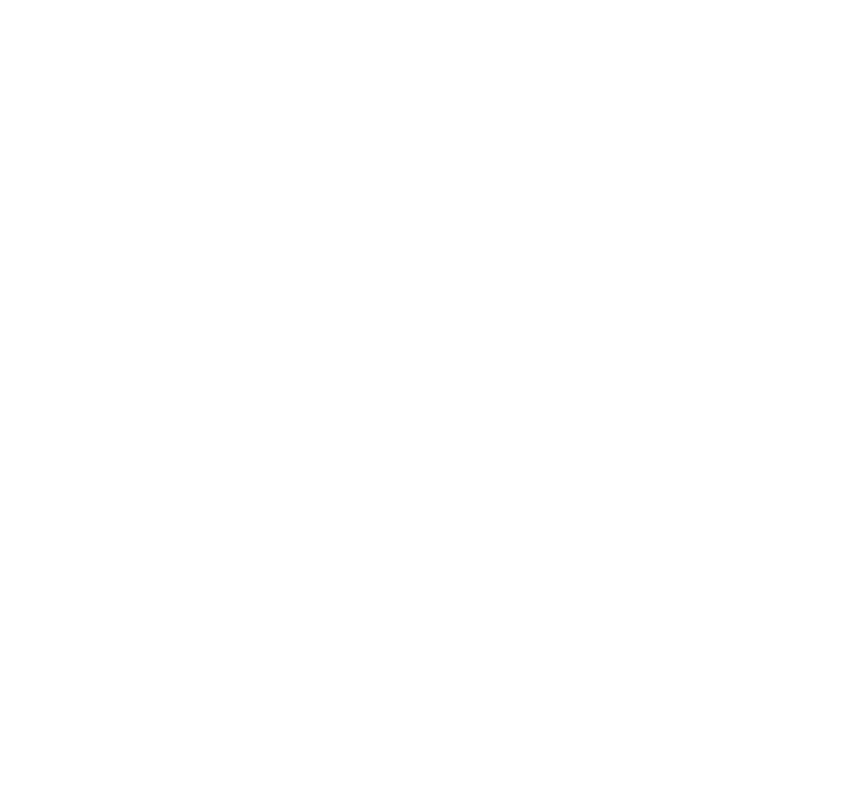
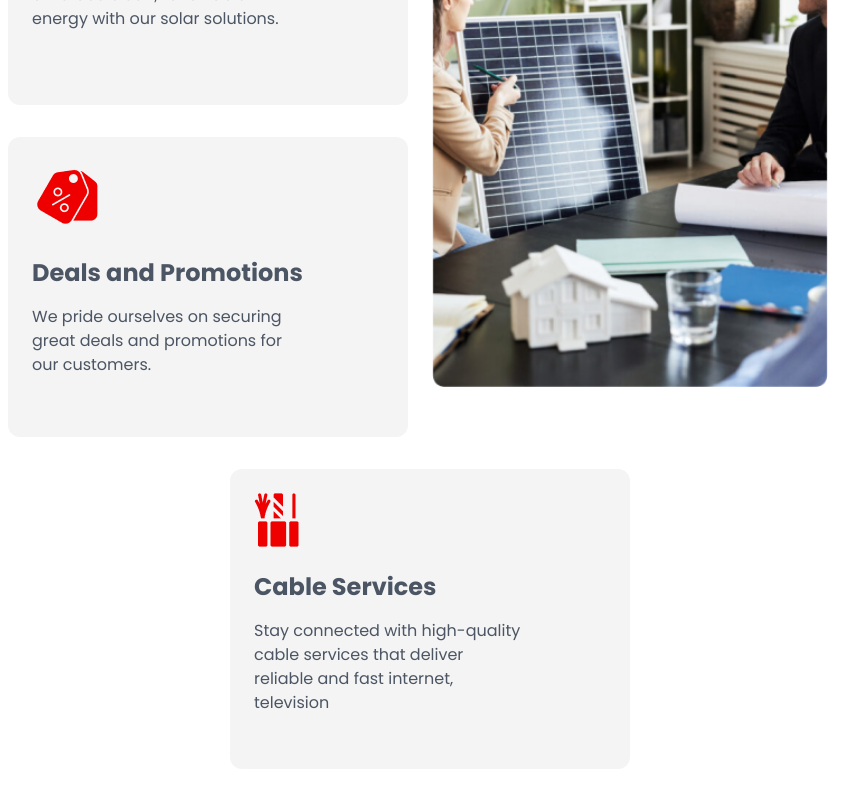
Before and after one commit to SudiptaAnirban92/solar-app-react, a React (Vite) app: page / in a window 1280 px wide. Shown: the part 4740-5540 px from the top of the page, without its empty margins (210-1069 px from the left). Before the commit the page ends 5109 px from the top, so only its background shows below. Built offline with nearby package versions, Linux system fonts and the light colour scheme.

Commit message:
services

```diff
--- a/package.json
+++ b/package.json
@@ -10,6 +10,7 @@
     "preview": "vite preview"
   },
   "dependencies": {
+    "framer-motion": "^11.2.10",
     "react": "^18.2.0",
     "react-dom": "^18.2.0",
     "react-icons": "^5.2.1"
--- a/src/App.jsx
+++ b/src/App.jsx
@@ -1,3 +1,4 @@
+import { MdOpacity } from "react-icons/md";
 import {
   Navbar,
   Contact,
--- a/src/components/Card3.jsx
+++ b/src/components/Card3.jsx
@@ -1,19 +1,36 @@
-import React from "react";
-import { service1 } from "../assets";
+import { services1, services2 } from "../constants";
+import { service } from "../assets";
 
 const Card3 = () => {
   return (
-    <div className="flex flex-wrap flex-col lg:flex-row">
-      {/* <div className="flex flex-col flex-wrap">
-        <div>
-
-        <img src={service1} alt="" />
-        <h3>Solar Solutions</h3>
-        <p>Harness the power of the sun and embrace clean, renewable energy with our solar solutions.</p>
-        </div>
+    <div className="flex items-center justify-center flex-wrap mx-auto">
+      <div className="flex flex-wrap flex-col text-gray-600 mb-8 gap-8">
+        {services1.map((service, index) => (
+          <div
+            key={index}
+            className="w-[320px] sm:w-[400px] h-[300px] p-6 rounded-xl bg-[#F4F4F4]"
+          >
+            <img src={service.icon} alt="service image" className="mb-6" />
+            <h3 className="text-2xl font-bold mb-4">{service.title}</h3>
+            <p className="mr-20">{service.text}</p>
+          </div>
+        ))}
       </div>
-      <div></div>
-      <div></div> */}
+      <div className="m-6">
+        <img src={service} alt="service image" className="sm:h-[500px] object-cover"/>
+      </div>
+      <div className="flex flex-wrap flex-col text-gray-600 mb-8 gap-8">
+        {services2.map((service, index) => (
+          <div
+            key={index}
+            className="w-[320px] sm:w-[400px] h-[300px] p-6 rounded-xl bg-[#F4F4F4]"
+          >
+            <img src={service.icon} alt="service image" className="mb-6" />
+            <h3 className="text-2xl font-bold mb-4">{service.title}</h3>
+            <p className="mr-20">{service.text}</p>
+          </div>
+        ))}
+      </div>
     </div>
   );
 };
--- a/src/components/Contact.jsx
+++ b/src/components/Contact.jsx
@@ -16,7 +16,7 @@
             and more affordable for you.
           </p>
           <div>
-            <button className="my-2 py-3 px-6 rounded-full mr-4 lg:mr-6 text-secondary bg-primary font-semibold">Read More</button>
+            <button className="my-2 py-3 px-4 lg:px-6 rounded-full mr-4 lg:mr-6 text-secondary bg-primary font-semibold">Read More</button>
             <button className="my-2 py-3 px-6 rounded-full bg-secondary font-semibold">Contact Us Today</button>
           </div>
         </div>
--- a/src/components/Hero.jsx
+++ b/src/components/Hero.jsx
@@ -7,7 +7,7 @@
           Solar <br />
           <span className="text-tertiary text-5xl sm:text-6xl md:text-8xl">Solutions</span> for <br /> a
           Sustainable <br />
-          Tomorrow <span className="text-tertiary">.</span>
+          Tomorrow<span className="text-tertiary">.</span>
         </h1>
       </div>
       <img
--- a/src/components/Navbar.jsx
+++ b/src/components/Navbar.jsx
@@ -14,7 +14,7 @@
         {navLinks.map((nav, index) => (
           <li
             key={nav.id}
-            className={`text-primary uppercase text-lg cursor-pointer ${
+            className={`text-primary uppercase text-lg cursor-pointer hover:underline underline-offset-8 hover:text-tertiary ${
               index === navLinks.length - 1 ? `mr-0` : `mr-6 xl:mr-14`
             }`}
           >
@@ -26,7 +26,7 @@
       {/* Mobile menu icon */}
       <div
         onClick={() => setToggle((prev) => !prev)}
-        className="flex lg:hidden flex-1 justify-end items-center text-primary"
+        className="flex lg:hidden flex-1 justify-end items-center text-primary active:text-tertiary"
       >
         {toggle ? <AiOutlineClose size={40} /> : <TbMenuDeep size={40} />}
       </div>
@@ -41,7 +41,7 @@
           {navLinks.map((nav, index) => (
             <li
               key={nav.id}
-              className={`text-primary uppercase text-lg cursor-pointer ${
+              className={`text-primary active:text-secondary uppercase text-lg cursor-pointer ${
                 index === navLinks.length - 1 ? `mb-0` : `mb-4`
               }`}
             >
--- a/src/components/Services.jsx
+++ b/src/components/Services.jsx
@@ -2,7 +2,7 @@
 
 const Services = () => {
   return (
-    <div className="w-full h-screen p-6 md:p-20 flex flex-col justify-start items-center">
+    <div className="w-full h-full p-6 md:p-20 flex flex-col justify-start items-center">
       <h2 className="text-2xl font-bold text-tertiary mb-6">Our Services</h2>
       <h1 className="text-5xl sm:text-6xl font-bold mb-10">What We Do</h1>
       <Card3 />
--- a/src/constants/index.js
+++ b/src/constants/index.js
@@ -96,7 +96,7 @@
   },
 ];
 
-export const services = [
+export const services1 = [
   {
     id: "service-1",
     icon: service1,
@@ -109,6 +109,9 @@
     title: "Deals and Promotions",
     text: "We pride ourselves on securing great deals and promotions for our customers.",
   },
+];
+
+export const services2 = [
   {
     id: "service-3",
     icon: service3,
--- a/src/index.css
+++ b/src/index.css
@@ -43,3 +43,7 @@
             rgba(238, 0, 0, 1) 31%,
             rgba(19, 19, 19, 1) 87%);
 }
+
+::selection {
+  color: #00ee77;
+}
```
Also changed, not shown: 1 other file (tests, documents, lock files or other folders).
